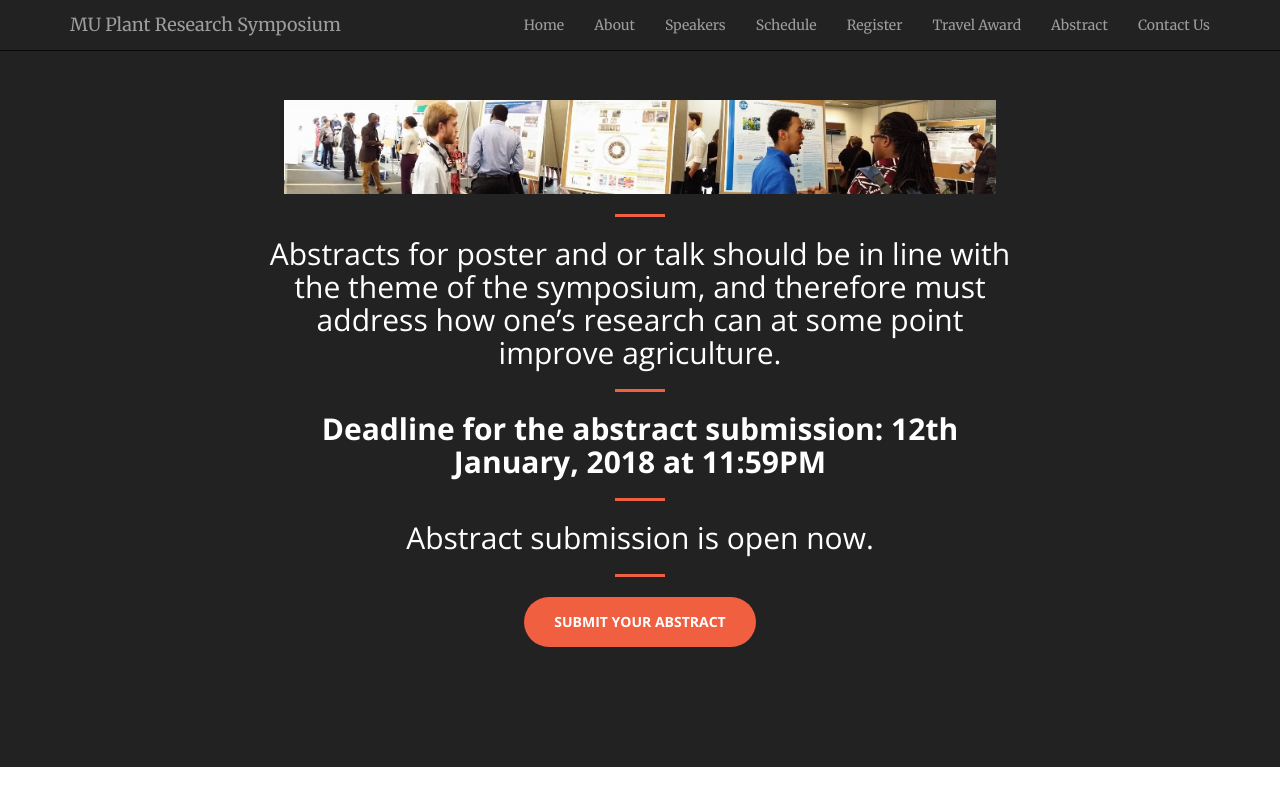
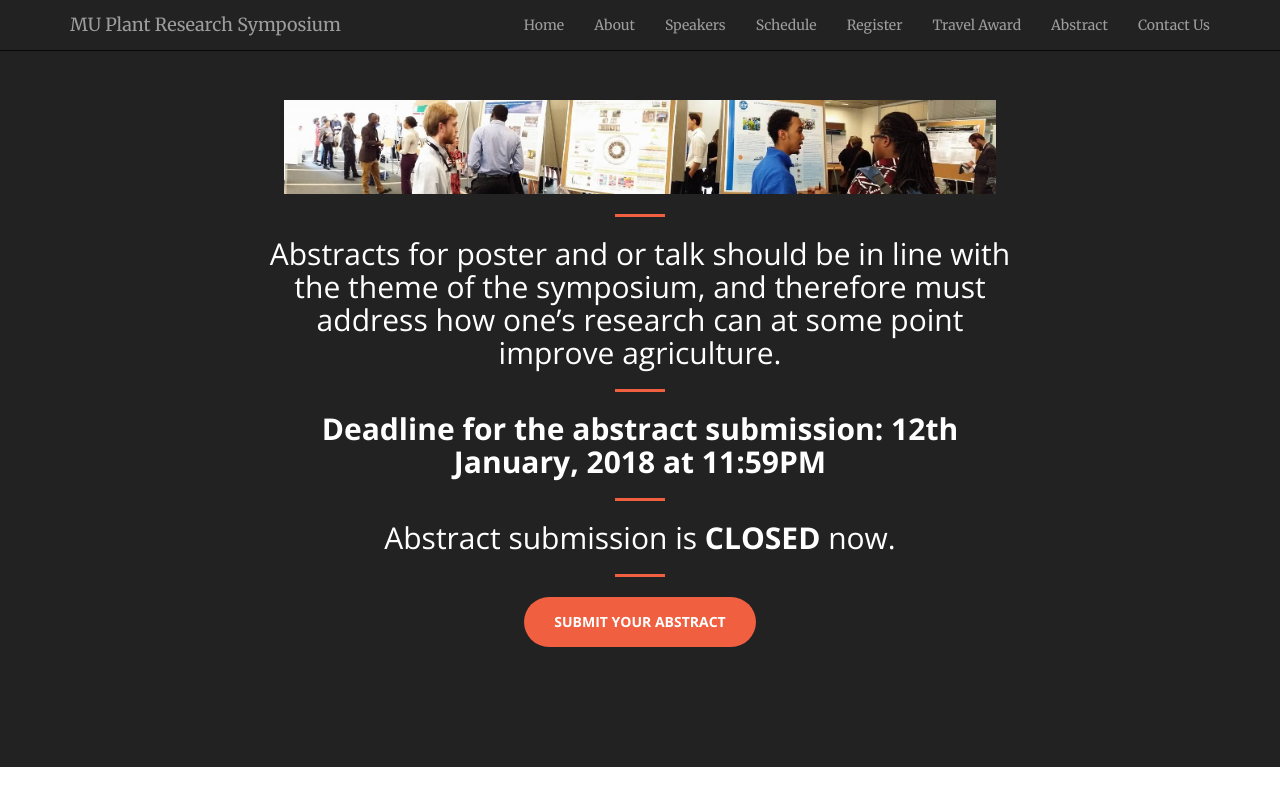
Before and after one commit to mupioneersymposium/mupioneersymposium.github.io, a Jekyll site: the page built from abstract.md, in a window 1280 px wide. Shown: the top 806 px of the page. Built offline with Jekyll 4.4.1, drawn with Linux system fonts in a browser that asks for light colours.

Commit message:
Update abstract.md
abstract submission is closed

```diff
--- a/abstract.md
+++ b/abstract.md
@@ -10,7 +10,7 @@ layout: regular
 <hr style="clear: both;" />
 ## **Deadline for the abstract submission: 12th January, 2018 at 11:59PM**
 <hr style="clear: both;" />
-## Abstract submission is open now.
+## Abstract submission is **CLOSED** now.
 <hr style="clear: both;" />
 
 <p><a href="https://docs.google.com/forms/d/1DoqelMaDb3G1-tG3Tqr9EpXLK9OzPJ8J4OuMiPRZNrg/" target="_blank" class="btn btn-primary btn-xl page-scroll">Submit your abstract</a></p>
```
